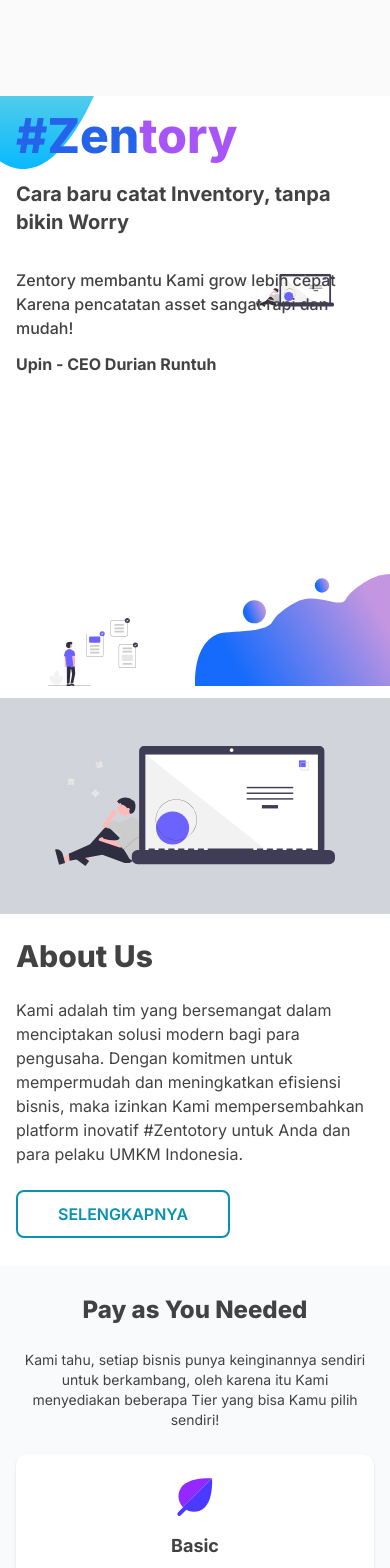
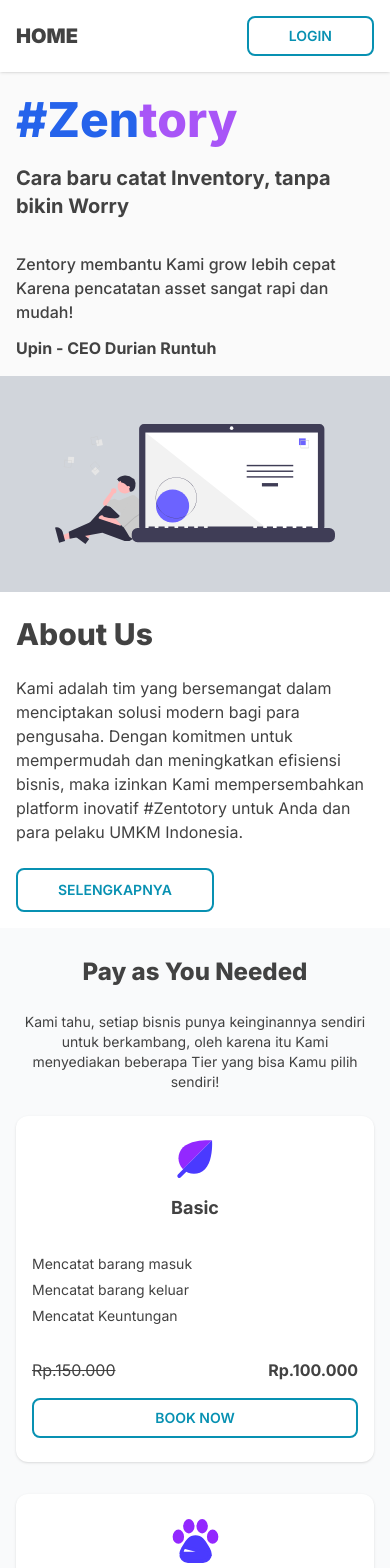
Before and after one commit to irosadie/slicing-keda-tech, a Next.js app: page / in a window 390 px wide. Shown: the top 1568 px of the page. Built offline with nearby package versions, Linux system fonts and the light colour scheme.

Commit message:
responsive phone and tablet

```diff
--- a/src/app/globals.css
+++ b/src/app/globals.css
@@ -14,9 +14,20 @@
   color: #424242;
 }
 
-.header-bg{
-  background-image: url('/imgs/left-top.svg'), url('/imgs/app.svg'), url('/imgs/report.svg'), url('/imgs/bot-right.svg');
-  background-position: left top, 82% 32%, 16% bottom, right bottom;
-  background-repeat: no-repeat, no-repeat, no-repeat;
-  background-size: 24%, 20%, 23%, 50%;
+@media (min-width: 1024px) {
+  .header-bg {
+      background-image: url('/imgs/left-top.svg'), url('/imgs/app.svg'), url('/imgs/report.svg'), url('/imgs/bot-right.svg');
+      background-position: left top, 82% 32%, 16% bottom, right bottom;
+      background-repeat: no-repeat, no-repeat, no-repeat;
+      background-size: 24%, 20%, 23%, 50%;
+    }
 }
+
+@media (min-width: 640px) {
+  .header-bg {
+    background-image: url('/imgs/left-top.svg'), url('/imgs/report.svg'), url('/imgs/bot-right.svg');
+    background-position: left top, 6% bottom, right bottom;
+    background-repeat: no-repeat, no-repeat, no-repeat;
+    background-size: 24%, 40%, 52%;
+  }
+}
--- a/src/app/page.tsx
+++ b/src/app/page.tsx
@@ -1,3 +1,5 @@
+import { Button } from "$/components/button";
+import { Footer } from "$/components/footer";
 import { LeaftIcon } from "$/components/icons";
 import CubeIcon from "$/components/icons/cube";
 import PowIcon from "$/components/icons/pow";
@@ -7,9 +9,13 @@
 export default function Home() {
   return (
     <main>
-      <header className="bg-white h-[50%] laptop:min-h-screen header-bg">
-        <nav className="w-full max-w-7xl m-auto tablet:px-4">
-          <ul className="hidden tablet:flex py-4 pt-10 gap-16 items-center font-black text-xl">
+      <header className="laptop:min-h-screen header-bg">
+        <nav className="w-full max-w-7xl m-auto tablet:px-4 bg-white tablet:bg-transparent z-50 fixed tablet:static top-0 shadow tablet:shadow-none px-4">
+          <ul className="flex justify-between items-center tablet:hidden py-4 font-black text-xl">
+            <li className="flex-1 hover:cursor-pointer hover:text-gray-200">HOME</li>
+            <li><Button>LOGIN</Button></li>
+          </ul>
+          <ul className="tablet:flex py-4 tablet:pt-10 gap-2 tablet:gap-16 items-center font-black text-xl hidden">
             <li className="flex-1 text-white hover:cursor-pointer hover:text-gray-200">
               <div className="flex gap-4">
                 <Image src='/imgs/coffee.svg' alt="logo" width={0} height={0} className="w-10" />
@@ -26,13 +32,13 @@
               CONTACT
             </li>
             <li>
-              <button className="bg-white border-2 border-cyan-600 rounded-lg text-cyan-600 px-10 py-2 text-sm font-semibold">LOGIN</button>
+              <Button>LOGIN</Button>
             </li>
           </ul>
         </nav>
-        <div className="max-w-5xl tablet:px-4 m-auto relative min-h-[590px] tablet:space-y-10">
+        <div className="max-w-5xl tablet:px-4 m-auto relative tablet:min-h-[590px] tablet:space-y-10">
           <div>
-            <div className="text-start mt-24 space-y-5 p-4">
+            <div className="text-start mt-20 tablet:mt-24 space-y-5 p-4">
               <h1 className="text-5xl tablet:text-7xl font-extrabold">
                 <span className="text-blue-600">#Zen</span><span className="text-purple-500">tory</span>
               </h1>
@@ -53,7 +59,7 @@
         </div>
       </header>
       {/* about */}
-      <section className="bg-white py-3 tablet:py-10">
+      <section className="bg-white tablet:py-10">
         <div className="max-w-5xl m-auto tablet:px-4">
           <div className="grid tablet:grid-cols-2">
             <div className="flex justify-center bg-gray-300 tablet:bg-transparent">
@@ -62,17 +68,17 @@
                 alt=''
                 width={0}
                 height={0}
-                className='w-[280px] py-12 tablet:w-[480px]'
+                className='w-[280px] py-12 tablet:w-[380px] laptop:w-[480px]'
               />
             </div>
             <div className="space-y-6 p-4 mt-2">
-              <h2 className="text-3xl tablet:text-5xl font-extrabold">About Us</h2>
-              <article className="tablet:text-lg font-normal">
+              <h2 className="text-3xl tablet:text-4xl laptop:text-5xl font-extrabold">About Us</h2>
+              <article className="laptop:text-lg font-normal">
                 <p>Kami adalah tim yang bersemangat dalam menciptakan solusi modern bagi para pengusaha. Dengan komitmen untuk mempermudah dan meningkatkan efisiensi bisnis, maka izinkan Kami mempersembahkan platform inovatif #Zentotory untuk Anda dan para pelaku UMKM Indonesia.</p>
               </article>
-              <button className="bg-white border-2 border-cyan-600 rounded-lg text-cyan-600 px-10 py-2.5 text-base font-semibold">
+              <Button dimension="bigger">
                 SELENGKAPNYA
-              </button>
+              </Button>
             </div>
           </div>
         </div>
@@ -96,8 +102,8 @@
                     }[index]}
                   </div>
                   <h3 className="font-bold text-center text-lg">{value.name}</h3>
-                  <div>
-                    <ul className="space-y-1.5 text-sm">
+                  <div className="pt-4">
+                    <ul className="space-y-1.5 text-sm tablet:text-center laptop:text-start">
                       {
                         value.features.map((item, index) => {
                           return <li className={item?.heighlight ? 'font-semibold' : undefined} key={index}>{item?.name}</li>
@@ -105,10 +111,14 @@
                       }
                     </ul>
                   </div>
+                  <div className="pt-4">
+                    <ul className="flex justify-between tablet:justify-center tablet:grid laptop:justify-between laptop:flex">
+                      <li><s>{value.price}</s></li>
+                      <li className="font-bold">{value.discountedPrice}</li>
+                    </ul>
+                  </div>
                   <div className="flex justify-center">
-                    <button className="bg-white border-2 border-cyan-600 w-full rounded-lg text-cyan-600 px-10 py-2 text-sm font-semibold">
-                      BOOK NOW
-                    </button>
+                    <Button filled>BOOK NOW</Button>
                   </div>
                 </div>
               ))
@@ -129,7 +139,7 @@
                 className='hidden tablet:block tablet:w-[580px]'
               />
             </div>
-            <div className="space-y-6 p-4 px-8">
+            <div className="space-y-6 p-4">
               <h2 className="text-2xl tablet:text-4xl font-extrabold">Contact Us</h2>
               <form className="grid space-y-6">
                 <input
@@ -158,13 +168,7 @@
           </div>
         </div>
       </section>
-      <footer className="bg-blue-900">
-        <div className="py-4 tablet:p-4 max-w-5xl m-auto text-white">
-          <ul className="flex gap-10">
-            <li className="text-xs tablet:text-base flex-1 text-center tablet:text-end">&copy; 2023 by www.zentory.com | All Reserved</li>
-          </ul>
-        </div>
-      </footer>
+      <Footer>&nbsp; 2023 by www.zentory.com | All Reserved</Footer>
     </main>
   )
 }
--- /dev/null
+++ b/src/components/button/button.tsx
@@ -0,0 +1,41 @@
+import { ButtonHTMLAttributes, FC, ReactNode } from "react"
+
+export interface ButtonProps
+  extends ButtonHTMLAttributes<HTMLButtonElement> {
+  children: ReactNode,
+  filled?: boolean,
+  dimension?: 'normal' | 'bigger',
+  className?: string,
+}
+
+const generateButton = (props: ButtonProps) => {
+
+  const { children, filled, dimension = 'normal', className: cn, ...rest } = props
+
+  let className = 'bg-white border-2 border-cyan-600 w-fit rounded-lg text-cyan-600 px-10 py-2 text-sm font-semibold hover:bg-cyan-600 hover:text-white'
+
+  if (filled) {
+    className += ' w-full'
+  }
+
+  if (dimension === 'bigger') {
+    className += ' py-2.5'
+  }
+
+  if (cn) {
+    className += ` ${cn}`
+  }
+
+  return (
+    <button className={className} {...rest}>
+      {children}
+    </button>
+  )
+}
+
+const Button: FC<ButtonProps> = (props) => {
+  const buttonElement = generateButton(props);
+  return buttonElement;
+};
+
+export default Button
--- /dev/null
+++ b/src/components/button/index.ts
@@ -0,0 +1 @@
+export { default as Button } from './button'
--- /dev/null
+++ b/src/components/footer/footer.tsx
@@ -0,0 +1,34 @@
+import { FC, HtmlHTMLAttributes, ReactNode } from "react"
+
+export interface FooterProps
+  extends HtmlHTMLAttributes<HTMLElement> {
+  children: ReactNode
+}
+
+const generateFooter = (props: FooterProps) => {
+
+  const { children, className: cn, ...rest } = props
+
+  let className = 'bg-blue-900'
+
+  if (cn) {
+    className += ` ${cn}`
+  }
+
+  return (
+    <footer className={className} {...rest}>
+      <div className="py-4 tablet:p-4 max-w-5xl m-auto text-white">
+        <ul className="flex gap-10">
+          <li className="text-xs tablet:text-base flex-1 text-center tablet:text-end">{children}</li>
+        </ul>
+      </div>
+    </footer>
+  )
+}
+
+const Footer: FC<FooterProps> = (props) => {
+  const footerElement = generateFooter(props);
+  return footerElement;
+};
+
+export default Footer
--- /dev/null
+++ b/src/components/footer/index.ts
@@ -0,0 +1 @@
+export { default as Footer } from './footer'
```
